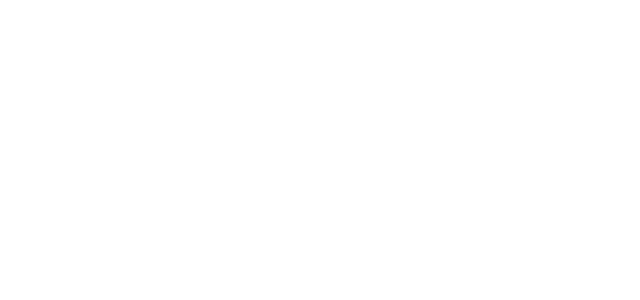
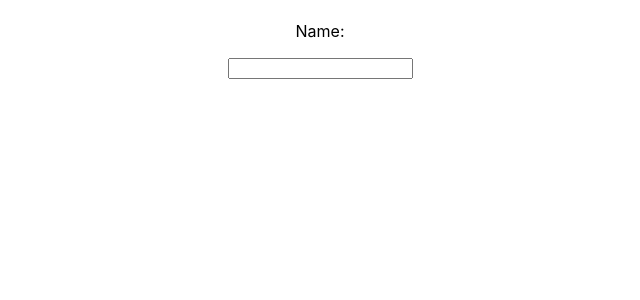
Before and after one commit to SadafHaroon2020/pawtastic_form, a React (Create React App) app in the folder pawtastic/: page / in a window 1280 px wide. Shown: the top 300 px of the page, without its empty margins (320-960 px from the left). Built offline with nearby package versions, Linux system fonts and the light colour scheme.

Commit message:
laying out form

```diff
--- a/pawtastic/src/App.js
+++ b/pawtastic/src/App.js
@@ -1,12 +1,12 @@
 import React from 'react';
-import logo from './logo.svg';
+import Paw_Form from './components/Paw_Form'
 import './App.css';
 
 class App extends React.Component{
  render(){
   return (
     <div className="App">
-
+     <Paw_Form/>
     </div>
   );
 }
--- a/pawtastic/src/components/Paw_Form.js
+++ b/pawtastic/src/components/Paw_Form.js
@@ -3,13 +3,17 @@
 class Paw_Form extends React.Component {
     constructor(props) {
         super(props);
-        this.state = {  }
+        this.state = this.state = { pawName: '' };
     }
     render() {
         return (
-            <div>
-
-            </div>
+            <form>
+            <h1> {this.state.pawName}</h1>
+            <p>Name:</p>
+            <input
+              type="text"
+            />
+          </form>
          );
     }
 }
```
